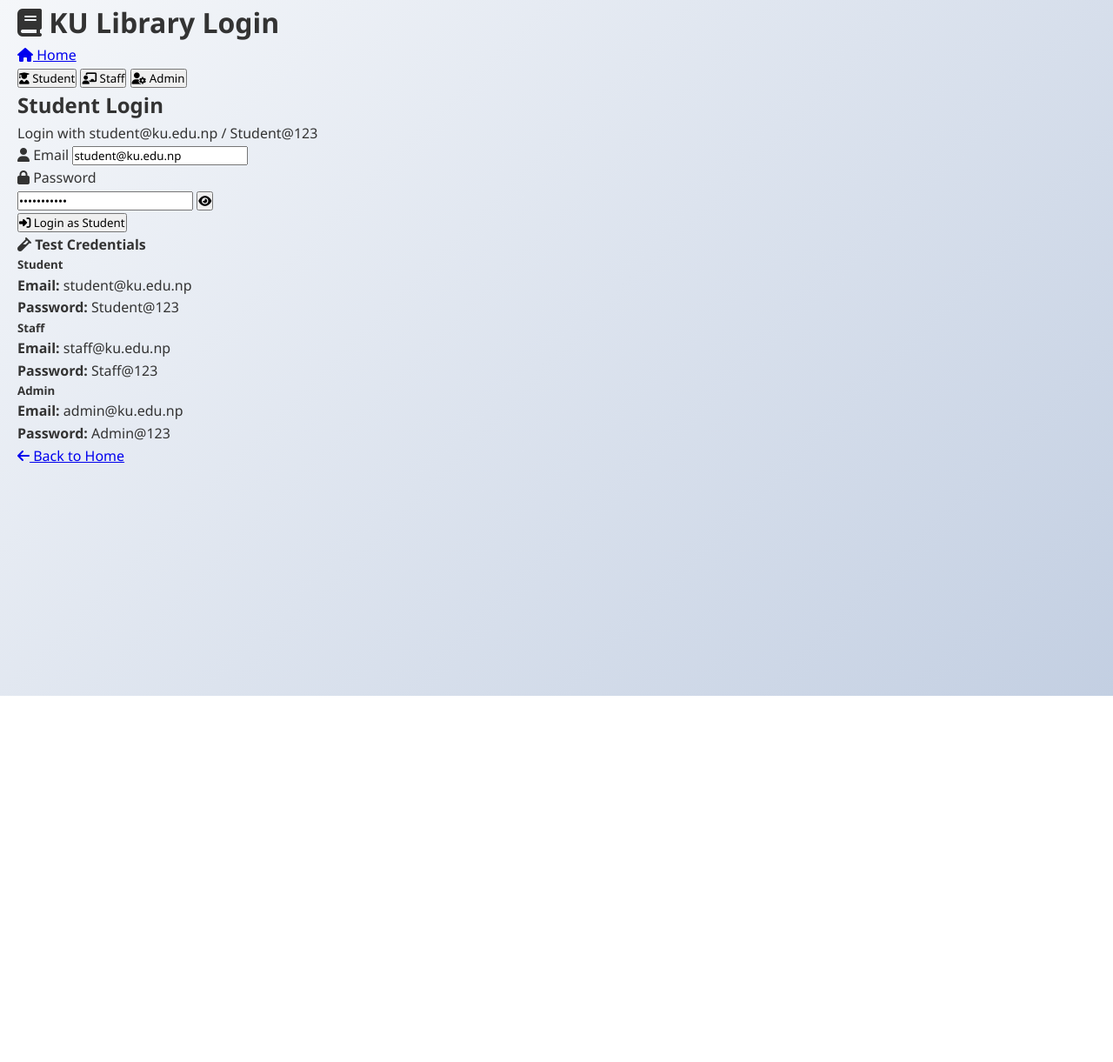
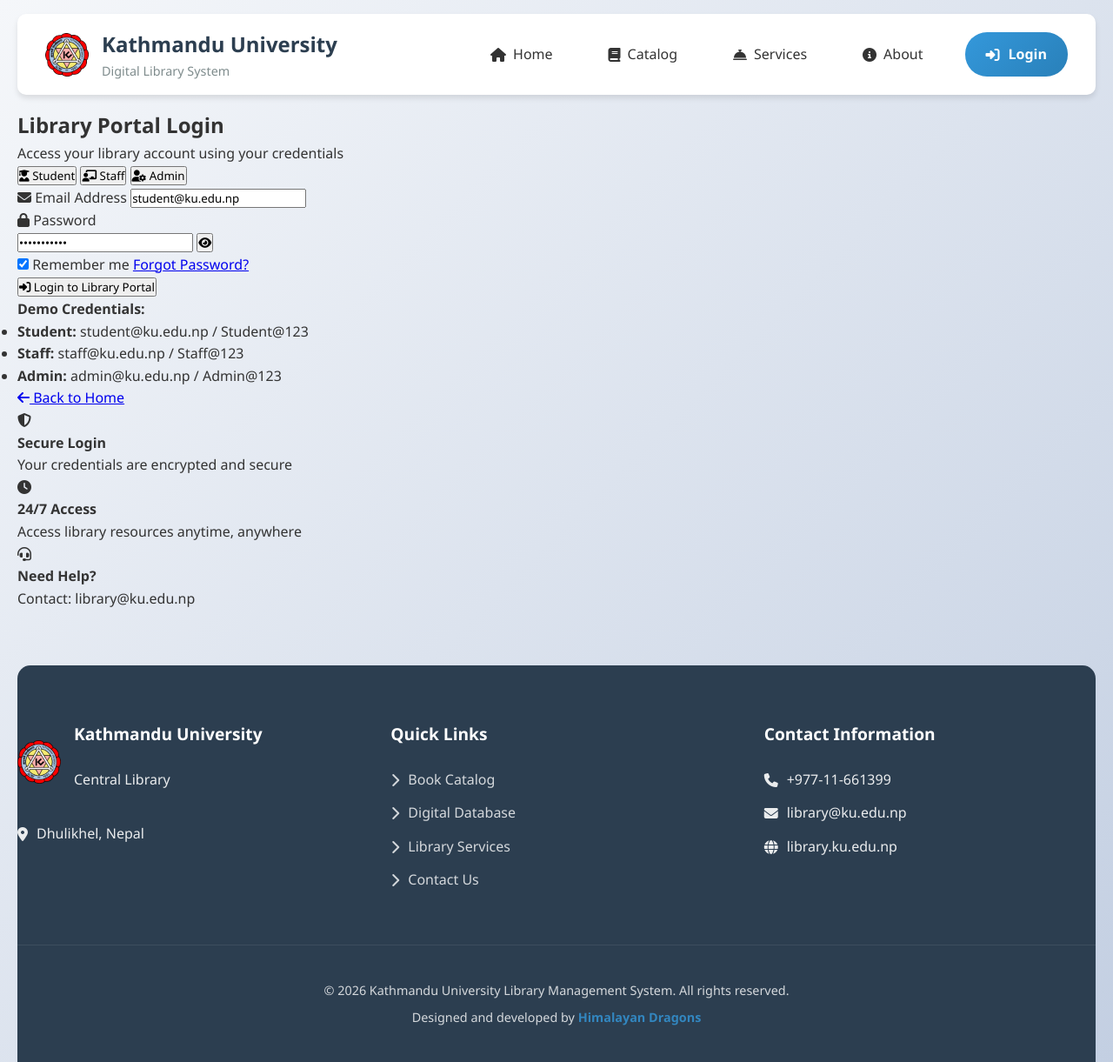
Before and after one commit to jungabhi07-byte/UniversityLibrary, a plain HTML site: page login.html in a window 1280 px wide. Shown: the whole page at 87% size. Before the commit the page ends 800 px from the top, so only its background shows below. Drawn offline with Linux system fonts and the light colour scheme.

Commit message:
Update login.html

```diff
--- a/login.html
+++ b/login.html
@@ -3,22 +3,42 @@
 <head>
     <meta charset="UTF-8">
     <meta name="viewport" content="width=device-width, initial-scale=1.0">
-    <title>KU Library Login</title>
+    <title>Login - KU Library System</title>
     <link rel="stylesheet" href="style.css">
     <link rel="stylesheet" href="https://cdnjs.cloudflare.com/ajax/libs/font-awesome/6.4.0/css/all.min.css">
+    <link rel="icon" href="ku logo.jpeg" type="image/jpeg">
 </head>
 <body>
     <div class="container">
-        <header class="login-header">
-            <h1><i class="fas fa-book"></i> KU Library Login</h1>
-            <a href="index.html" class="back-home">
-                <i class="fas fa-home"></i> Home
+        <!-- Navigation Header -->
+        <nav class="main-nav">
+            <div class="nav-logo">
+                <img src="ku logo.jpeg" alt="KU Logo" class="logo">
+                <div class="nav-text">
+                    <h1>Kathmandu University</h1>
+                    <p>Digital Library System</p>
+                </div>
+            </div>
+            <div class="nav-links">
+                <a href="index.html" class="nav-link"><i class="fas fa-home"></i> Home</a>
+                <a href="index.html#catalog" class="nav-link"><i class="fas fa-book"></i> Catalog</a>
+                <a href="index.html#services" class="nav-link"><i class="fas fa-concierge-bell"></i> Services</a>
+                <a href="index.html#about" class="nav-link"><i class="fas fa-info-circle"></i> About</a>
+                <a href="#" class="nav-login-btn active">
+                    <i class="fas fa-sign-in-alt"></i> Login
                 </a>
-        </header>
+            </div>
+        </nav>
 
-        <main class="login-main">
+        <!-- Login Section -->
+        <section class="login-section">
             <div class="login-container">
-                <!-- User Type Selector -->
+                <div class="login-header">
+                    <h2>Library Portal Login</h2>
+                    <p>Access your library account using your credentials</p>
+                </div>
+
+                <!-- User Type Selection -->
                 <div class="user-type-selector">
                     <button class="user-type-btn active" data-type="student" onclick="setUserType('student')">
                         <i class="fas fa-user-graduate"></i> Student
@@ -33,108 +53,115 @@
 
                 <!-- Login Form -->
                 <form id="loginForm" class="login-form">
-                    <div class="form-header">
-                        <h2 id="loginTitle">Student Login</h2>
-                        <p id="loginSubtitle">Login with student@ku.edu.np / Student@123</p>
-                    </div>
-
                     <div class="form-group">
                         <label for="username">
-                            <i class="fas fa-user"></i> Email
+                            <i class="fas fa-envelope"></i> Email Address
                         </label>
-                        <input type="text" id="username" name="username" required
-                               placeholder="student@ku.edu.np" value="student@ku.edu.np">
+                        <input type="email" id="username" name="username"
+                               placeholder="Enter your university email" required>
                     </div>
 
                     <div class="form-group">
                         <label for="password">
                             <i class="fas fa-lock"></i> Password
                         </label>
-                        <div class="password-container">
-                            <input type="password" id="password" name="password" required
-                                   placeholder="Student@123" value="Student@123">
-                            <button type="button" class="show-password" id="showPassword">
+                        <div class="password-input">
+                            <input type="password" id="password" name="password"
+                                   placeholder="Enter your password" required>
+                            <button type="button" id="showPassword" class="show-password-btn">
                                 <i class="fas fa-eye"></i>
                             </button>
                         </div>
                     </div>
 
-                    <button type="submit" class="login-btn" id="loginBtn">
-                        <i class="fas fa-sign-in-alt"></i> Login as Student
+                    <div class="form-options">
+                        <label class="checkbox-label">
+                            <input type="checkbox" name="remember" checked>
+                            <span>Remember me</span>
+                        </label>
+                        <a href="#" class="forgot-password">Forgot Password?</a>
+                    </div>
+
+                    <button type="submit" id="loginBtn" class="login-submit-btn">
+                        <i class="fas fa-sign-in-alt"></i> Login to Library Portal
                     </button>
 
-                    <div class="test-credentials">
-                        <h4><i class="fas fa-vial"></i> Test Credentials</h4>
-                        <div class="credentials-grid">
-                            <div class="credential-card student">
-                                <h5>Student</h5>
-                                <p><strong>Email:</strong> student@ku.edu.np</p>
-                                <p><strong>Password:</strong> Student@123</p>
+                    <div class="login-help">
+                        <p><strong>Demo Credentials:</strong></p>
+                        <ul>
+                            <li><strong>Student:</strong> student@ku.edu.np / Student@123</li>
+                            <li><strong>Staff:</strong> staff@ku.edu.np / Staff@123</li>
+                            <li><strong>Admin:</strong> admin@ku.edu.np / Admin@123</li>
+                        </ul>
                     </div>
-                            <div class="credential-card staff">
-                                <h5>Staff</h5>
-                                <p><strong>Email:</strong> staff@ku.edu.np</p>
-                                <p><strong>Password:</strong> Staff@123</p>
+
+                    <div class="back-to-home">
+                        <a href="index.html" class="back-btn">
+                            <i class="fas fa-arrow-left"></i> Back to Home
+                        </a>
                     </div>
-                            <div class="credential-card admin">
-                                <h5>Admin</h5>
-                                <p><strong>Email:</strong> admin@ku.edu.np</p>
-                                <p><strong>Password:</strong> Admin@123</p>
+                </form>
+
+                <!-- Login Info -->
+                <div class="login-info">
+                    <div class="info-card">
+                        <i class="fas fa-shield-alt"></i>
+                        <h4>Secure Login</h4>
+                        <p>Your credentials are encrypted and secure</p>
+                    </div>
+                    <div class="info-card">
+                        <i class="fas fa-clock"></i>
+                        <h4>24/7 Access</h4>
+                        <p>Access library resources anytime, anywhere</p>
+                    </div>
+                    <div class="info-card">
+                        <i class="fas fa-headset"></i>
+                        <h4>Need Help?</h4>
+                        <p>Contact: library@ku.edu.np</p>
                     </div>
                 </div>
             </div>
+        </section>
 
-                    <div class="form-footer">
-                        <p><a href="index.html"><i class="fas fa-arrow-left"></i> Back to Home</a></p>
+        <!-- Footer -->
+        <footer class="main-footer">
+            <div class="footer-content">
+                <div class="footer-section">
+                    <div class="footer-logo-container">
+                        <img src="ku logo.jpeg" alt="KU Logo" class="footer-logo">
+                        <div>
+                            <h4>Kathmandu University</h4>
+                            <p>Central Library</p>
                         </div>
-                </form>
                     </div>
-        </main>
+                    <p class="footer-address">
+                        <i class="fas fa-map-marker-alt"></i> Dhulikhel, Nepal
+                    </p>
                 </div>
 
-    <script>
-        // Set user type function
-        function setUserType(type) {
-            const buttons = document.querySelectorAll('.user-type-btn');
-            buttons.forEach(btn => btn.classList.remove('active'));
-            event.target.classList.add('active');
+                <div class="footer-section">
+                    <h4>Quick Links</h4>
+                    <a href="index.html#catalog"><i class="fas fa-chevron-right"></i> Book Catalog</a>
+                    <a href="index.html#database"><i class="fas fa-chevron-right"></i> Digital Database</a>
+                    <a href="index.html#services"><i class="fas fa-chevron-right"></i> Library Services</a>
+                    <a href="index.html#contact"><i class="fas fa-chevron-right"></i> Contact Us</a>
+                </div>
 
-            // Update form based on user type
-            const title = document.getElementById('loginTitle');
-            const subtitle = document.getElementById('loginSubtitle');
-            const loginBtn = document.getElementById('loginBtn');
+                <div class="footer-section">
+                    <h4>Contact Information</h4>
+                    <p><i class="fas fa-phone"></i> +977-11-661399</p>
+                    <p><i class="fas fa-envelope"></i> library@ku.edu.np</p>
+                    <p><i class="fas fa-globe"></i> library.ku.edu.np</p>
+                </div>
+            </div>
 
-            const emails = {
-                'student': 'student@ku.edu.np',
-                'staff': 'staff@ku.edu.np',
-                'admin': 'admin@ku.edu.np'
-            };
+            <div class="footer-bottom">
+                <p>&copy; 2026 Kathmandu University Library Management System. All rights reserved.</p>
+                <p>Designed and developed by <span class="dev-team">Himalayan Dragons</span></p>
+            </div>
+        </footer>
+    </div>
 
-            const passwords = {
-                'student': 'Student@123',
-                'staff': 'Staff@123',
-                'admin': 'Admin@123'
-            };
-
-            const messages = {
-                'student': { title: 'Student Login', subtitle: 'Login with student@ku.edu.np / Student@123' },
-                'staff': { title: 'Staff Login', subtitle: 'Login with staff@ku.edu.np / Staff@123' },
-                'admin': { title: 'Admin Login', subtitle: 'Login with admin@ku.edu.np / Admin@123' }
-            };
-
-            // Update form
-            title.textContent = messages[type].title;
-            subtitle.textContent = messages[type].subtitle;
-            loginBtn.innerHTML = `<i class="fas fa-sign-in-alt"></i> Login as ${type.charAt(0).toUpperCase() + type.slice(1)}`;
-
-            // Update input values
-            document.getElementById('username').value = emails[type];
-            document.getElementById('password').value = passwords[type];
-
-            // Store current user type globally
-            window.currentUserType = type;
-        }
-    </script>
     <script src="script.js"></script>
 </body>
 </html>
```
Lines whose indentation alone changed are shown as unchanged.
